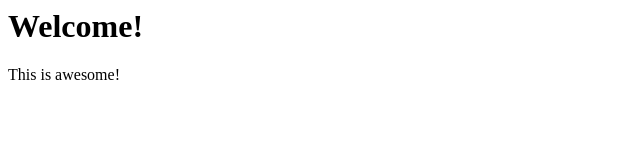
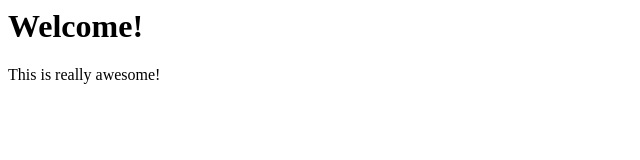
Before and after one commit to JaydenJen/JaydenJen, a plain HTML site: page index.html in a window 1280 px wide. Shown: the full height of the page, 0-640 px from the left. Drawn offline with Linux system fonts and the light colour scheme.

Commit message:
modified content

```diff
--- a/index.html
+++ b/index.html
@@ -4,6 +4,6 @@
     </head>
     <body>
         <h1>Welcome!</h1>
-        <p>This is awesome!</p>
+        <p>This is really awesome!</p>
     </body>
 </html>
```
